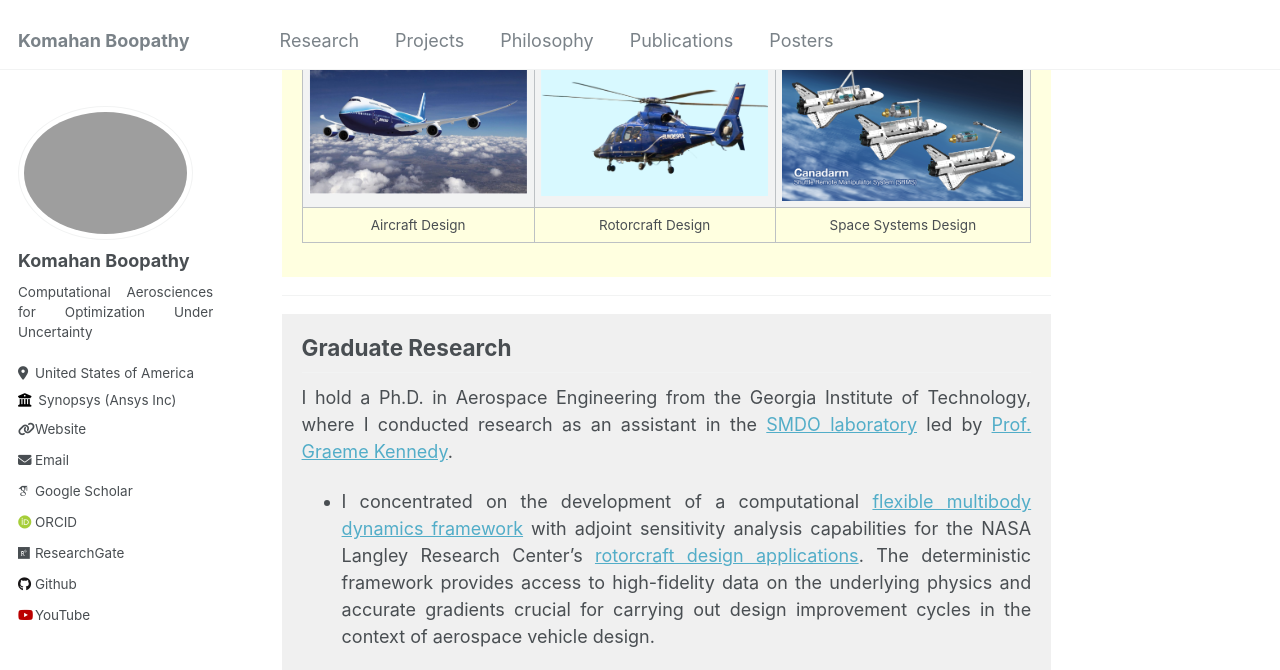
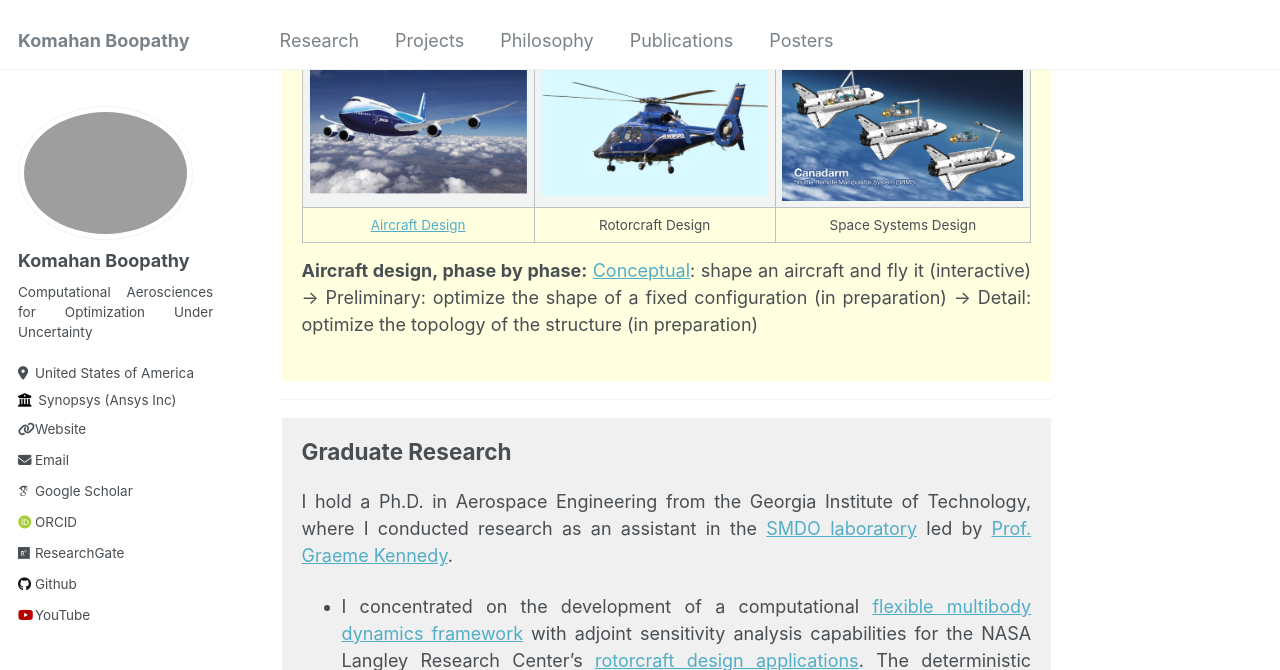
Before and after one commit to komahanb/komahanb.github.io, a Jekyll site: the page built from _pages/about.md, in a window 1280 px wide and 900 px high, scrolled down 2273 px, cut to the strip 0-670 px from the top of the window. Built offline with Jekyll 4.4.1, drawn with Linux system fonts in a browser that asks for light colours; some web fonts are replaced.

Commit message:
About page: aircraft design links to its conceptual design artifact
The aircraft image and its caption open the Flight Simulator artifact,
in which a visitor shapes an aircraft from NURBS control points and
reads its mass, balance and static margin. A line below the images sets
out aircraft design phase by phase: conceptual (the simulator),
preliminary (shape optimization of a fixed configuration) and detail
(topology optimization of the structure), the last two in preparation.

```diff
--- a/_pages/about.md
+++ b/_pages/about.md
@@ -33,9 +33,11 @@ My passion lies in crafting simulation frameworks that mathematically model and
 
 <!--  whether through perturbations of variables in a given design configuration, or permutations and combinations of various design configurations.  -->
 
-| ![](../images/fixedwing.png) | ![](../images/rotorcraft.png) | ![](../images/spaceshuttle.png) |
+| [![Aircraft design: an interactive conceptual design](../images/fixedwing.png)](https://claude.ai/artifact/TFwb3RCouBHupcufgPQzeE){:target="_blank" rel="noopener"} | ![](../images/rotorcraft.png) | ![](../images/spaceshuttle.png) |
 | :--------------------------: | :---------------------------: | :-----------------------------: |
-|       Aircraft Design        |       Rotorcraft Design       |      Space Systems Design       |
+| [Aircraft Design](https://claude.ai/artifact/TFwb3RCouBHupcufgPQzeE){:target="_blank" rel="noopener"} |       Rotorcraft Design       |      Space Systems Design       |
+
+**Aircraft design, phase by phase:** [Conceptual](https://claude.ai/artifact/TFwb3RCouBHupcufgPQzeE){:target="_blank" rel="noopener"}: shape an aircraft and fly it (interactive) &rarr; Preliminary: optimize the shape of a fixed configuration (in preparation) &rarr; Detail: optimize the topology of the structure (in preparation)
 
 </div>
 
```
